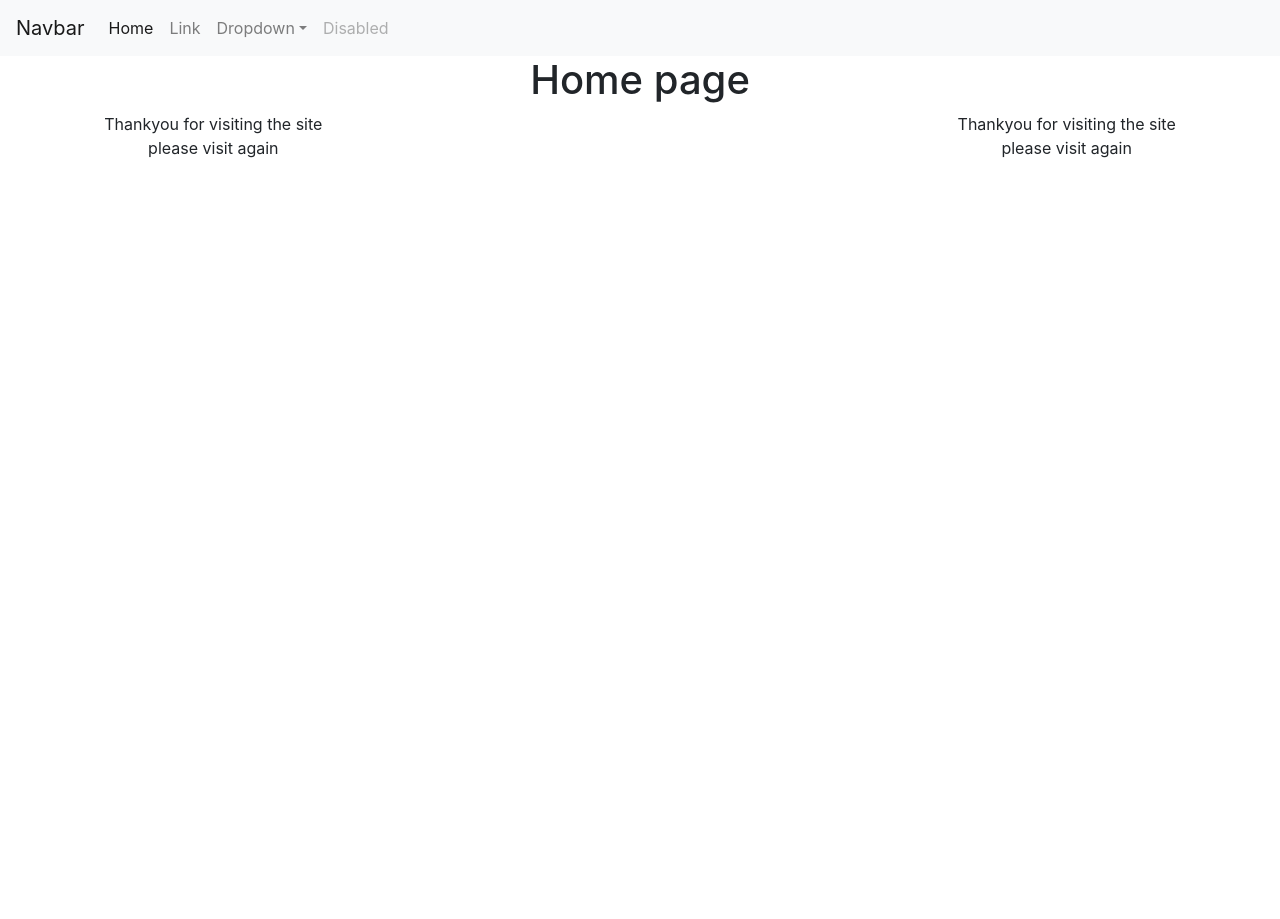
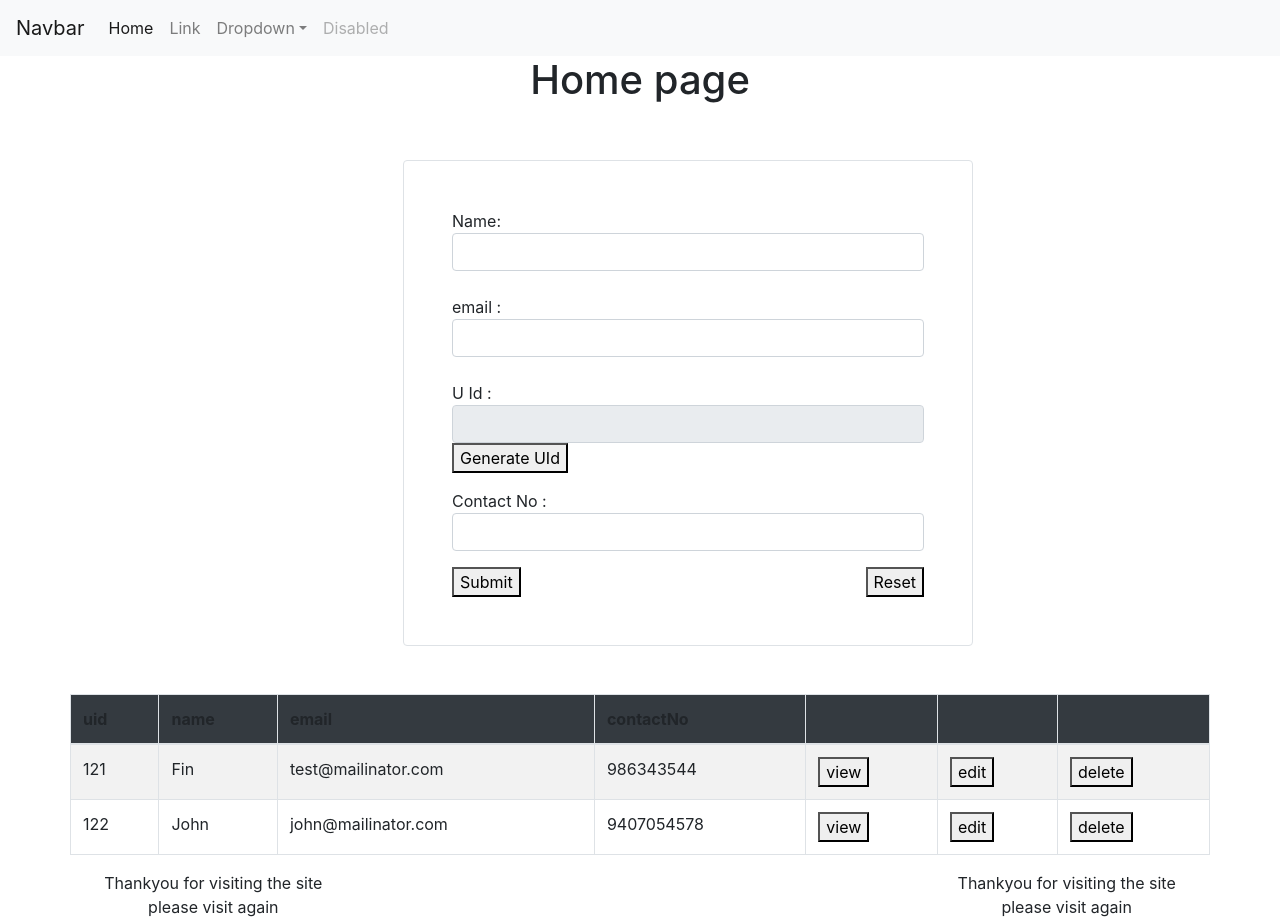
Before and after one commit to somitgarhewal/react-redux-crud, a React (Create React App) app: page / in a window 1280 px wide. Before the commit the page ends 800 px from the top, so only its background shows below. Built offline with nearby package versions, Linux system fonts and the light colour scheme.

Commit message:
form and table created in homepage with validations in form

```diff
--- a/package.json
+++ b/package.json
@@ -3,10 +3,14 @@
   "version": "0.1.0",
   "private": true,
   "dependencies": {
+    "@fortawesome/fontawesome-free": "^5.12.1",
+    "@fortawesome/fontawesome-svg-core": "^1.2.27",
+    "@fortawesome/react-fontawesome": "^0.1.9",
     "@testing-library/jest-dom": "^4.2.4",
     "@testing-library/react": "^9.3.2",
     "@testing-library/user-event": "^7.1.2",
     "bootstrap": "^4.4.1",
+    "font-awesome": "^4.7.0",
     "react": "^16.13.0",
     "react-dom": "^16.13.0",
     "react-scripts": "3.4.0"
--- /dev/null
+++ b/src/components/main_components/Form.js
@@ -0,0 +1,145 @@
+import React, { Component } from 'react'
+
+class Form extends Component {
+  state = {
+    name:'',
+    email:'',
+    uid:'',
+    contactNo:'',
+    isEmailValid:true,
+  }
+
+  componentDidUpdate(prevProps) {
+    if (prevProps.isEdit !== this.props.isEdit && this.props.isEdit) {
+      this.setState({
+        name: this.props.currentUser.name,
+        email: this.props.currentUser.email,
+        uid: this.props.currentUser.uid,
+        contactNo: this.props.currentUser.contactNo,
+      })
+    }
+  }
+
+  changeNameHandler = (event) => {
+    this.setState({name:event.target.value})
+  }
+  changeEmailHandler = (event) => {
+    this.setState({email:event.target.value})
+  }
+  changeContactHandler = (event) => {
+    this.setState({ contactNo:event.target.value })
+  }
+  submit = () => {
+    if (this.state.uid=='') this.setState({uid:' '})
+    const user = {
+      uid:"",
+      name:"",
+      email:"",
+      contactNo:""
+    }
+    // const emailAlreadyExist = this.checkExistingUser()
+    // console.log('emailAlreadyExist', emailAlreadyExist)
+    if(!this.state.contactNo.match(/^\d{10}$/)) alert("please enter correct contact no")
+    if(!/^[A-Za-z]+$/.test(this.state.name)) alert("please enter alphabets only in name")
+    if(this.state.email.includes('@') && this.state.email.includes('.')) {
+      this.setState({isEmailValid:true})
+      user.uid= this.state.uid
+      user.name= this.state.name
+      user.email= this.state.email
+      user.contactNo= this.state.contactNo
+      if(!this.props.isEdit){
+        if (
+          this.state.contactNo.match(/^\d{10}$/) &&
+          /^[A-Za-z]+$/.test(this.state.name) &&
+          !(this.state.uid=='' || this.state.uid==' ') && !this.props.isEdit)
+            {
+            // this.props.newUser(user);
+            console.log(user)
+            this.reset();
+            }
+      }else if(this.props.isEdit){this.props.updateUser(user);this.reset();}
+    }
+    else this.setState({isEmailValid:false})
+    // if(!this.props.isEdit){
+    //   if(emailAlreadyExist) alert("Email ID Already Exist try with another")
+    // }
+
+  }
+
+  reset = () => {
+    this.setState({ name:'', email:'', uid:'', contactNo:'',isEmailValid:true })
+    // {this.props.setIsEdit}
+  }
+  generateUId = () =>{
+    this.setState({ uid: "1"})
+  }
+  // checkExistingUser = () => {
+  //   const checkUser = this.props.users.some(item => item.email == this.state.email)
+  //   return checkUser
+  // }
+
+  render () {
+    return (
+      <div className='container'>
+        <div className= 'row'>
+          <div className='col-3'></div>
+          <div className='col-6 border rounded m-5 p-5'>
+            Name:
+            <input
+              className='form-control'
+              type='text'
+              value={this.state.name}
+              onChange={this.changeNameHandler}
+            />
+            <br />
+            email :
+            <input
+              className='form-control'
+              type='email'
+              aria-describedby="emailHelp"
+               value={this.state.email}
+              onChange={this.changeEmailHandler}
+            />
+            {
+              this.state.isEmailValid==false &&
+              <h6 className="text-danger">Please enter email in appropriate form</h6>
+            }
+            <br />
+            U Id :
+            <input
+              className='form-control'
+              type='text'
+              value={this.state.uid}
+              disabled
+            />
+            <div className='text-danger' id="blankUId"></div>
+            { (this.state.uid=='' || this.state.uid==" ") &&
+            <button
+            id='btnGenerateId'
+            type="button"
+            onClick={this.generateUId}
+            className='mb-3'>
+              Generate UId
+            </button>
+            }
+            { this.state.uid==' ' && <h6 className="text-danger">Please enter UId</h6>}
+            <br />
+            Contact No :
+            <input
+              className='form-control'
+              type='numbers'
+              formControlName="number" id="number"
+              value={this.state.contactNo}
+              onChange={this.changeContactHandler}
+            />
+            {/* {console.log(this.state.contactNo.match(/^\d{10}$/))} */}
+            <button type="button" onClick={this.submit} className='mt-3'>Submit</button>
+            <button type="button" onClick={this.reset} className='float-right mt-3'>Reset</button>
+          </div>
+        </div>
+      </div>
+    )
+  }
+}
+
+export default Form
--- /dev/null
+++ b/src/components/main_components/Table.js
@@ -0,0 +1,69 @@
+import React, { Component } from 'react'
+
+class Table extends Component {
+
+  onClickView = () => {
+
+  }
+  onClickEdit = () => {
+
+  }
+  onClickDelete = () => {
+
+  }
+  render () {
+    return (
+      <table className="table container table-bordered table-striped table-hover">
+        <thead className="bg-dark textHeading">
+          <tr>
+            <th>uid</th>
+            <th>name</th>
+            <th>email</th>
+            <th>contactNo</th>
+            <th></th>
+            <th></th>
+            <th></th>
+          </tr>
+        </thead>
+        <tbody>
+         {this.props.users.map(element =>
+            <tr>
+              <td>{element.uid}</td>
+              <td onClick={() => this.props.currentUser(element.uid)}>{element.name}</td>
+              <td>{element.email}</td>
+              <td>{element.contactNo}</td>
+              <td>
+                  <button
+                    className='viewButton'
+                    type='button'
+                    onClick={() =>this.onClickView()}>
+                    <i className='fa fa-eye'></i>
+                    view
+                  </button>
+              </td>
+              <td>
+                <button
+                  className='editButton'
+                  type='button'
+                  onClick={() => this.onClickEdit()}>
+                  <i className='fa fa-edit'></i>
+                  edit
+                </button>
+              </td>
+              <td>
+                <button
+                  className='delButton'
+                  type='button'
+                  onClick={() => this.onClickDelete()}>
+                  <i className='fa fa-trash'></i>
+                  delete
+                </button>
+              </td>
+            </tr>)}
+        </tbody>
+      </table>
+    )
+  }
+}
+
+export default Table
--- a/src/components/main_components/index.js
+++ b/src/components/main_components/index.js
@@ -1,9 +1,20 @@
 import React, { Component } from 'react'
-
+import Form from './Form'
+import Table from './Table'
 class Home extends Component {
+  state = {
+    users: [
+      { uid: 121, name:"Fin" , email: "test@mailinator.com", contactNo: 986343544 },
+      { uid: 122, name: "John" , email: "john@mailinator.com", contactNo: 9407054578 }
+    ]
+  }
   render() {
     return (
-      <h1 className='text-center'>Home page</h1>
+      <>
+        <h1 className='text-center'>Home page</h1>
+        <Form/>
+        <Table users={this.state.users}/>
+      </>
     )
   }
 }
```
Also changed, not shown: 2 other files (tests, documents, lock files or other folders).
